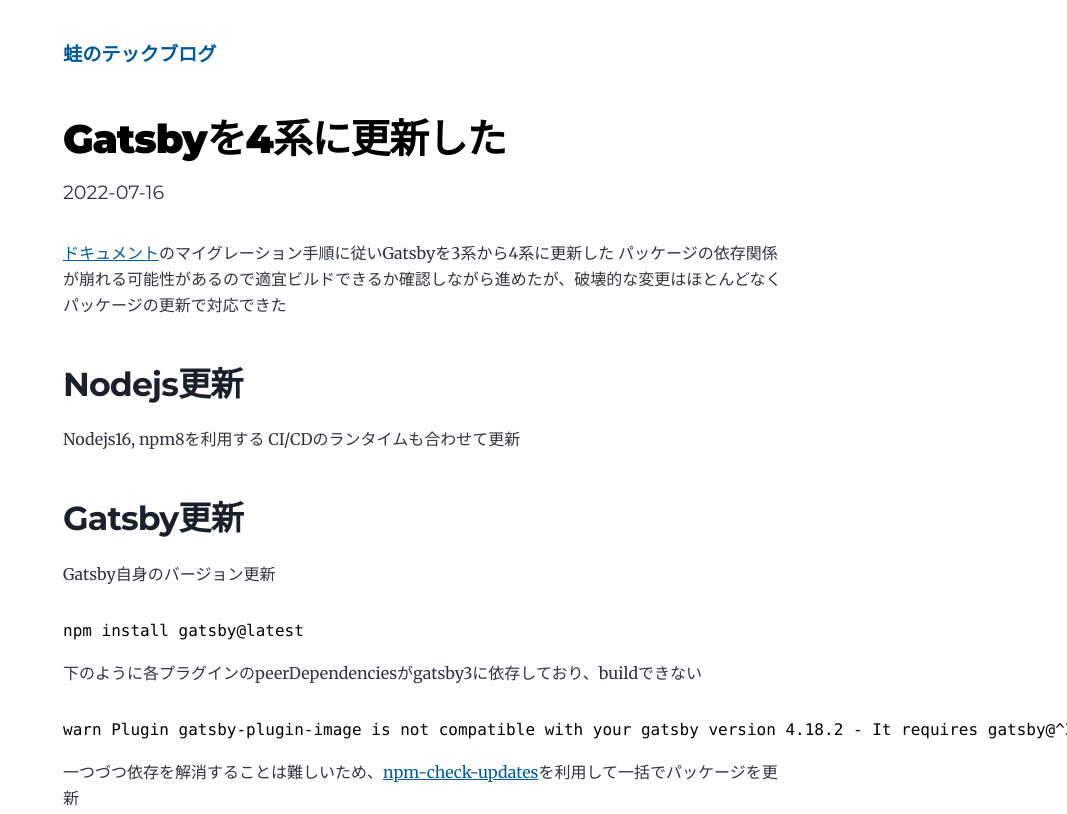
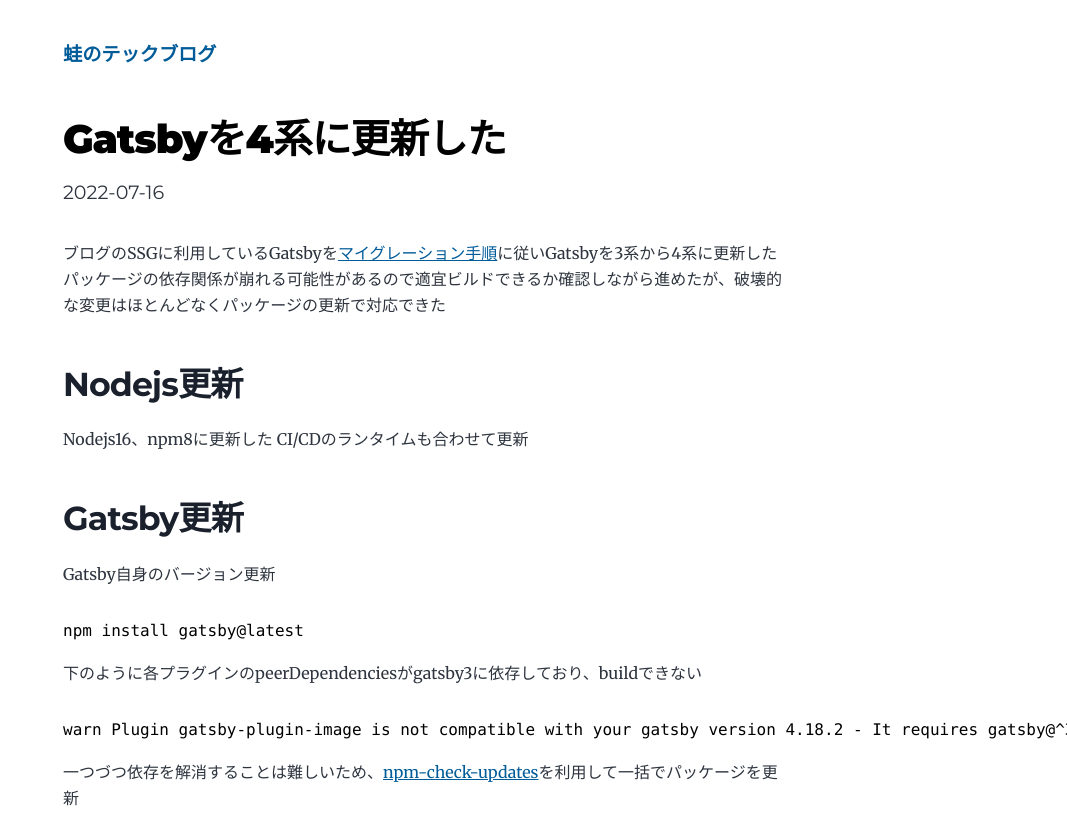
Before and after one commit to kkenya/blog, a Gatsby site: page /gatsby_migrate_from_v3_to_v4/ in a window 1280 px wide. Shown: the top 814 px of the page, without its empty margins (213-1280 px from the left). Built offline with nearby package versions, Linux system fonts and the light colour scheme; Gatsby itself is replaced by a stand-in of ours; some packages are replaced by stand-ins of ours; code samples lack their colours.

Commit message:
small fix article

```diff
--- a/content/blog/gatsby_migrate_from_v3_to_v4/index.md
+++ b/content/blog/gatsby_migrate_from_v3_to_v4/index.md
@@ -4,12 +4,12 @@
 status: published
 ---
 
-[ドキュメント](https://www.gatsbyjs.com/docs/reference/release-notes/migrating-from-v3-to-v4/)のマイグレーション手順に従いGatsbyを3系から4系に更新した
+ブログのSSGに利用しているGatsbyを[マイグレーション手順](https://www.gatsbyjs.com/plugins/gatsby-plugin-offline/)に従いGatsbyを3系から4系に更新した
 パッケージの依存関係が崩れる可能性があるので適宜ビルドできるか確認しながら進めたが、破壊的な変更はほとんどなくパッケージの更新で対応できた
 
 ## Nodejs更新
 
-Nodejs16, npm8を利用する
+Nodejs16、npm8に更新した
 CI/CDのランタイムも合わせて更新
 
 ## Gatsby更新
```
